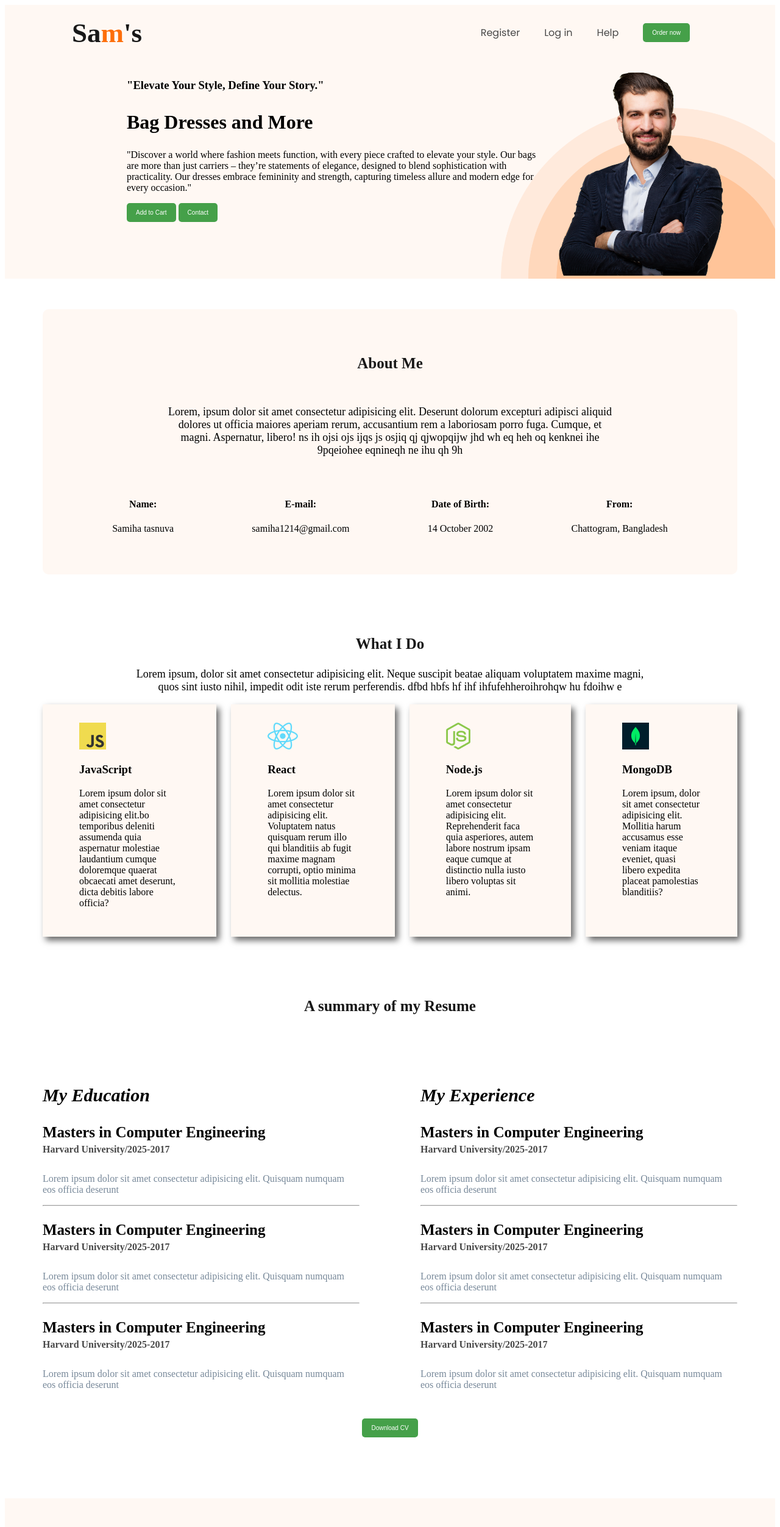
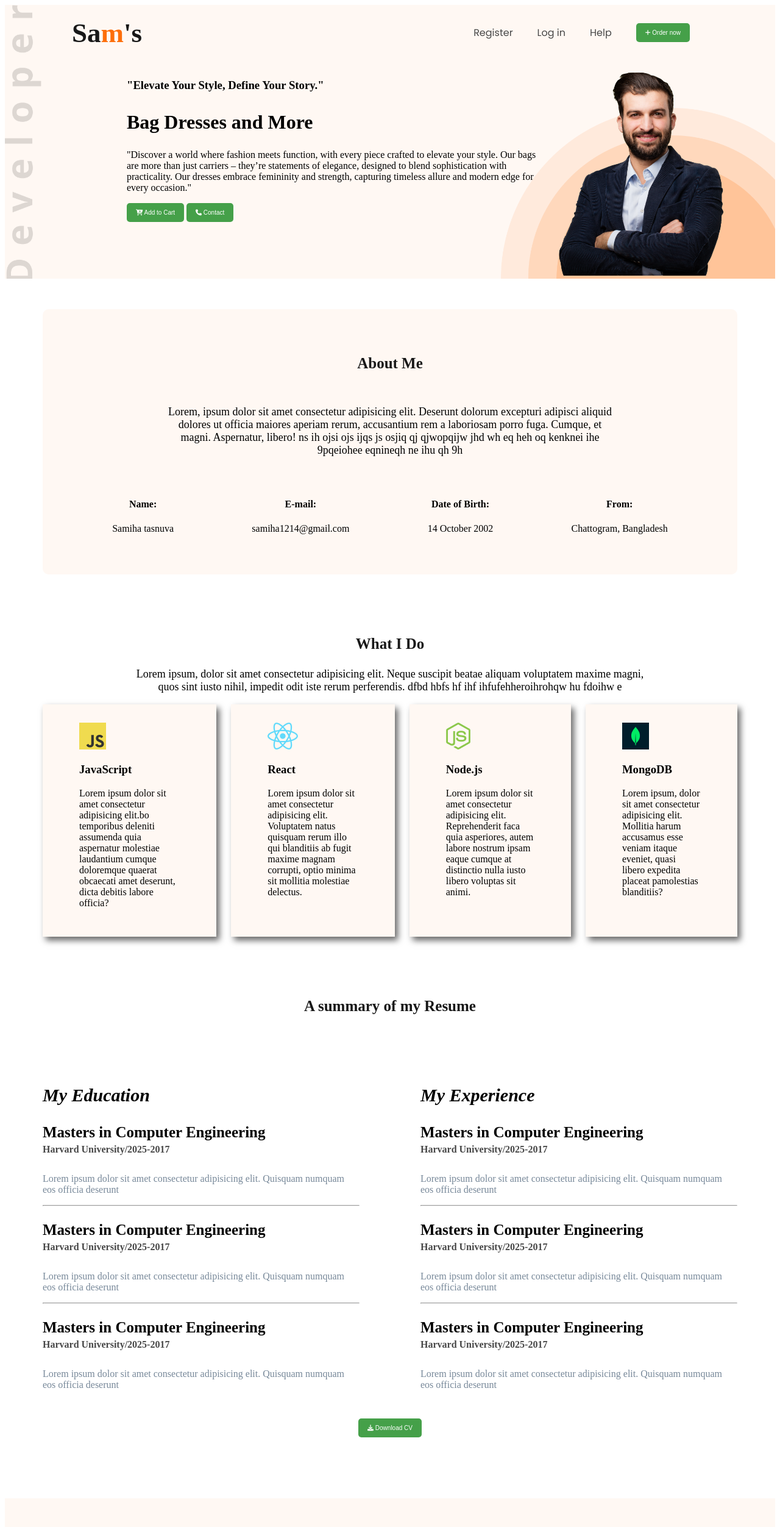
Before and after one commit to Sayed12R/webdeveloper-portfolio, a plain HTML site: page index.html in a window 1280 px wide. Shown: the top 2504 px of the page at 61% size. Drawn offline with Linux system fonts and the light colour scheme.

Commit message:
added icon

```diff
--- a/index.html
+++ b/index.html
@@ -8,7 +8,11 @@
  <link rel="preconnect" href="https://fonts.googleapis.com">
 <link rel="preconnect" href="https://fonts.gstatic.com" crossorigin>
 <link href="https://fonts.googleapis.com/css2?family=Poppins:wght@400;700;800&display=swap" rel="stylesheet">
-<link rel="stylesheet" href="style/portfolio.css".css">
+<link rel="stylesheet" href="style/portfolio.css">
+<link href="https://fonts.googleapis.com/css2?family=Lato:ital,wght@0,400;0,700;1,400&family=Open+Sans:wght@400;700;800&display=swap"rel="stylesheet">
+<script src="https://kit.fontawesome.com/f056a62cc9.js" crossorigin="anonymous" ></script>
+
+
 </head>
 
 
@@ -23,7 +27,7 @@
                     <li><a href="">Register</a></li>
                     <li><a href="">Log in</a></li>
                     <li><a href="">Help</a></li>
-                    <li><button class="bg" >Order now</button></li>
+                    <li><button class="bg" > <i class="fa-solid fa-plus"></i> Order now</button></li>
 
                 </ul>
             </nav>
@@ -32,7 +36,7 @@
                         <h3 class="banner cap" >"Elevate Your Style, Define Your Story."</h3>
                        <h1 class="banner tit" >Bag Dresses and More</h1>
                        <p id="p1" >"Discover a world where fashion meets function, with every piece crafted to elevate your style. Our bags are more than just carriers – they’re statements of elegance, designed to blend sophistication with practicality. Our dresses embrace femininity and strength, capturing timeless allure and modern edge for every occasion."</p>
-                      <p class="pad" > <a href="cart"><button class="bg" >Add to Cart</button></a> <a href="Contact"> <button class="bg">Contact</button> </a> </p>
+                      <p class="pad" > <a href="cart"><button class="bg" > <i class="fa-solid fa-cart-plus"></i> Add to Cart</button></a> <a href="Contact"> <button class="bg"> <i class="fa-solid fa-phone"></i> Contact</button> </a> </p>
 
 
                     </div>
@@ -144,7 +148,7 @@
                     </div>
                  </div>
                   <div class="button">
-                        <button class="bg">Download CV</button>
+                        <button class="bg"> <i class="fa-solid fa-download"></i> Download CV</button>
                   </div>
             </section>
        </main>
@@ -171,7 +175,8 @@
                     <textarea name="" id="" cols="30" rows="5" placeholder="Comment"></textarea>
                 </form>
 
-                    <input class="bg" type="submit" value="Submit">
+                    <!-- <input class="bg" type="submit" value="Submit"> -->
+                     <button class="bg" > <i class="fa-solid fa-arrow-up-from-bracket"></i> Submit</button>
             </div>
         </div>
     </footer>
--- a/style/portfolio.css
+++ b/style/portfolio.css
@@ -48,10 +48,10 @@ nav a{
 }
 .header{
     background-color: #fff8f3;
-    background-image: url('../images/header_bg.png');
+    background-image: url('../images/header_bg.png'), url("../images/developer.png");
     background-repeat: no-repeat;
-    background-position: bottom right;
-    background-size: 450px ;
+    background-position: bottom right, top left;
+    background-size: 450px, 60px ;
 }
 .banner{
     padding:5px 80px 5px 100px;
```
